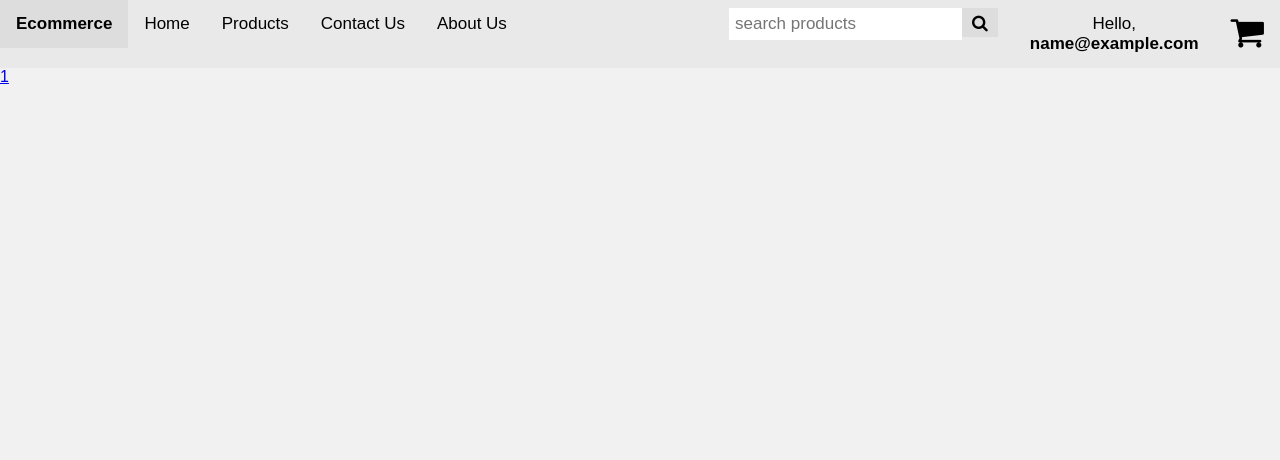
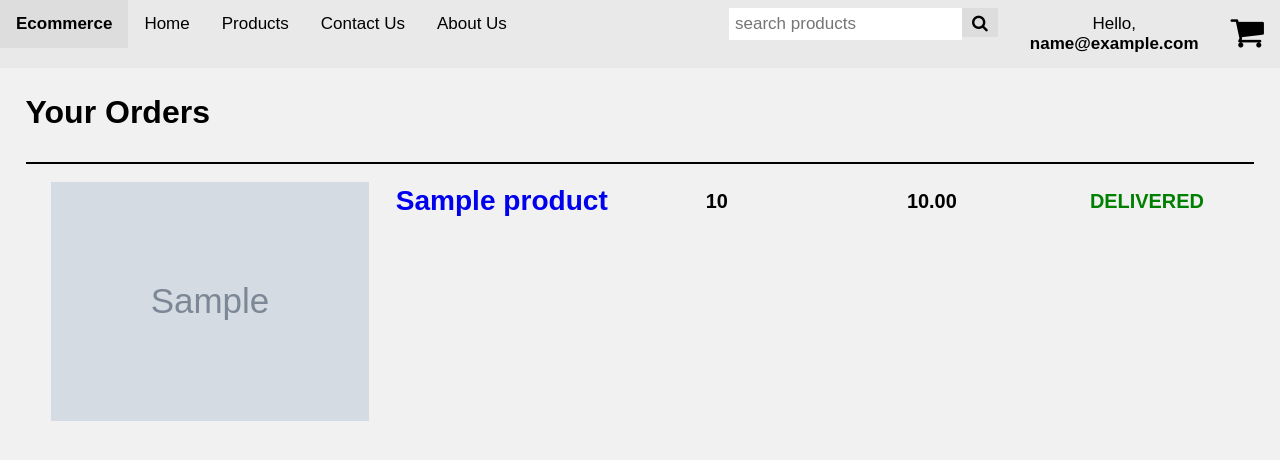
Before and after one commit to azhar316/ecommerce-store, a Django app: page /orders/list in a window 1280 px wide. Shown: the top 460 px of the page. Run offline with Django 3.2, Linux system fonts and the light colour scheme; a user stored in the database is signed in; tables that the repository leaves empty hold one stand-in row (values such as "Sample post"); grey boxes marked "Sample" are stand-in pictures.

Commit message:
feat:Improve template design of orders app

```diff
--- a/orders/templates/orders/index.html
+++ b/orders/templates/orders/index.html
@@ -1,10 +1,72 @@
 {% extends 'ecommerce/base.html' %}
 
 {% block content %}
+
+<style>
+
+.order-list {
+  margin: 2%;
+}
+
+.order {
+  padding-top: 5px;
+  padding-bottom: 5px;
+  border-bottom: 2px solid black;
+  font-size: 24px;
+}
+
+.order {
+  clear: both;
+}
+
+.order img {
+  float: left;
+  width: 30%;
+  height: auto;
+  padding: 25px;
+}
+
+.order-details {
+  width: 70%;
+  float: left;
+  text-align: center;
+}
+
+.order-details h3 {
+  float: left;
+  width: 25%
+}
+
+.order-details h5 {
+  float: left;
+  width: 25%;
+
+}
+
+.order-details .order-status {
+  text-transform: uppercase;
+  color: green;
+}
+
+</style>
+
 <div class="order-list">
+    <h1>Your Orders</h1>
     {% for order in orders %}
     <div class="order">
-        <a href="{% url 'orders:detail' order.pk %}">{{order}}</a>
+        {% with product_gallery=order.product.images.all|first %}
+        <a href="{% url 'orders:detail' order.pk%}">
+            <img src="{{ product_gallery.image.url }}">
+        </a>
+        {% endwith %}
+        <div class="order-details">
+            <a href="{% url 'orders:detail' order.pk%}">
+                <h3>{{ order.product.title }}</h3>
+            </a>
+            <h5>{{ order.quantity }}</h5>
+            <h5>{{ order.total }}</h5>
+            <h5 class="order-status">{{ order.status }}</h5>
+        </div>
     </div>
     {% endfor %}
 </div>
--- a/orders/views.py
+++ b/orders/views.py
@@ -26,7 +26,7 @@ class IndexView(LoginRequiredMixin, generic.ListView):
     context_object_name = 'orders'
 
     def get_queryset(self):
-        return Order.objects.filter(user=self.request.user)
+        return Order.objects.filter(user=self.request.user).order_by('-ordered_date')
 
 
 class DetailView(LoginRequiredMixin, generic.DetailView):
--- a/products/templates/products/index.html
+++ b/products/templates/products/index.html
@@ -7,7 +7,6 @@
   margin: 8px -16px;
 }
 
-/* Add padding BETWEEN each column */
 .product-list,
 .product-list > .product {
   padding: 8px;
```
Also changed, not shown: orders/templates/orders/detail.html (+37 -3 lines).
